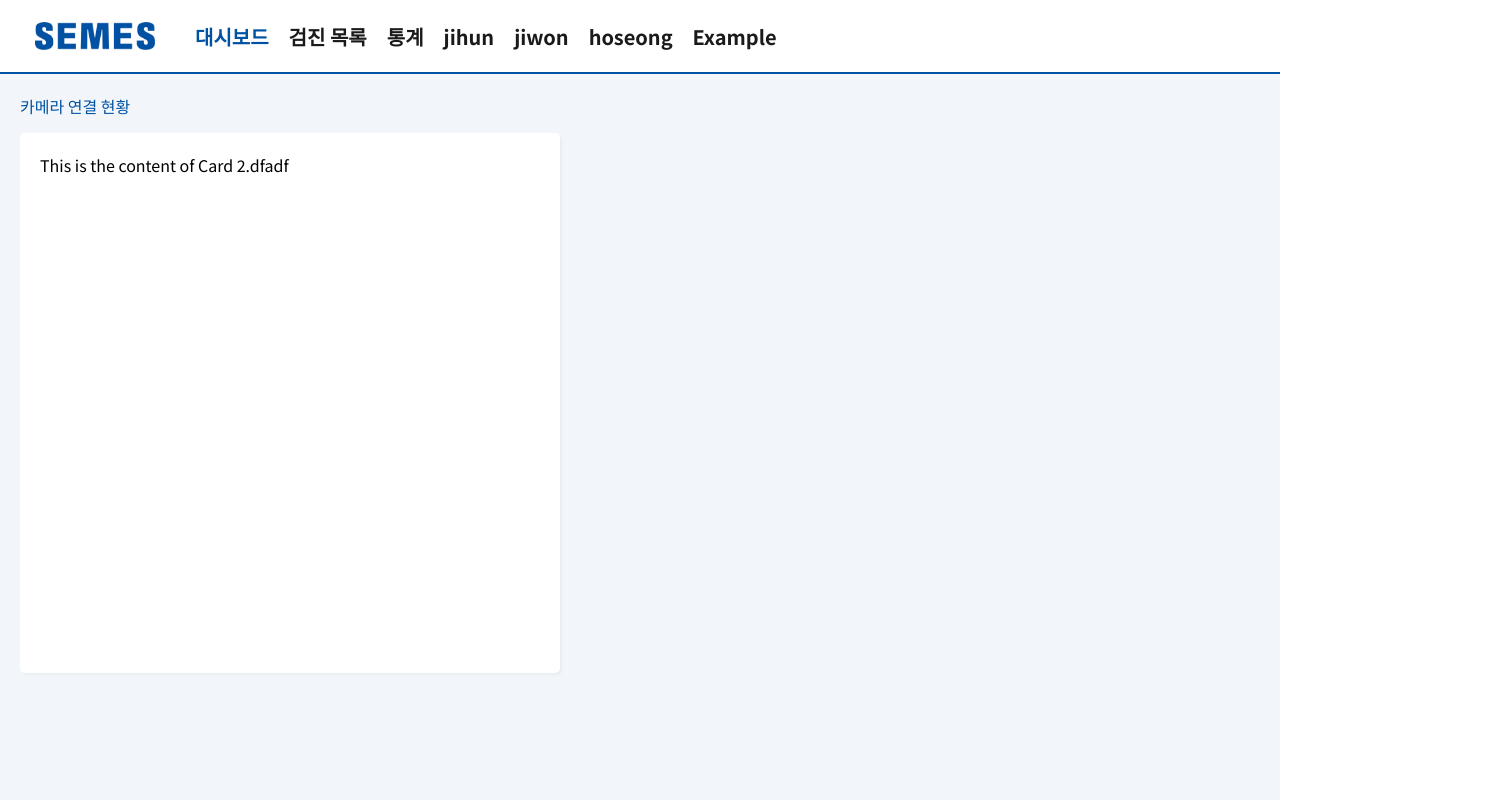
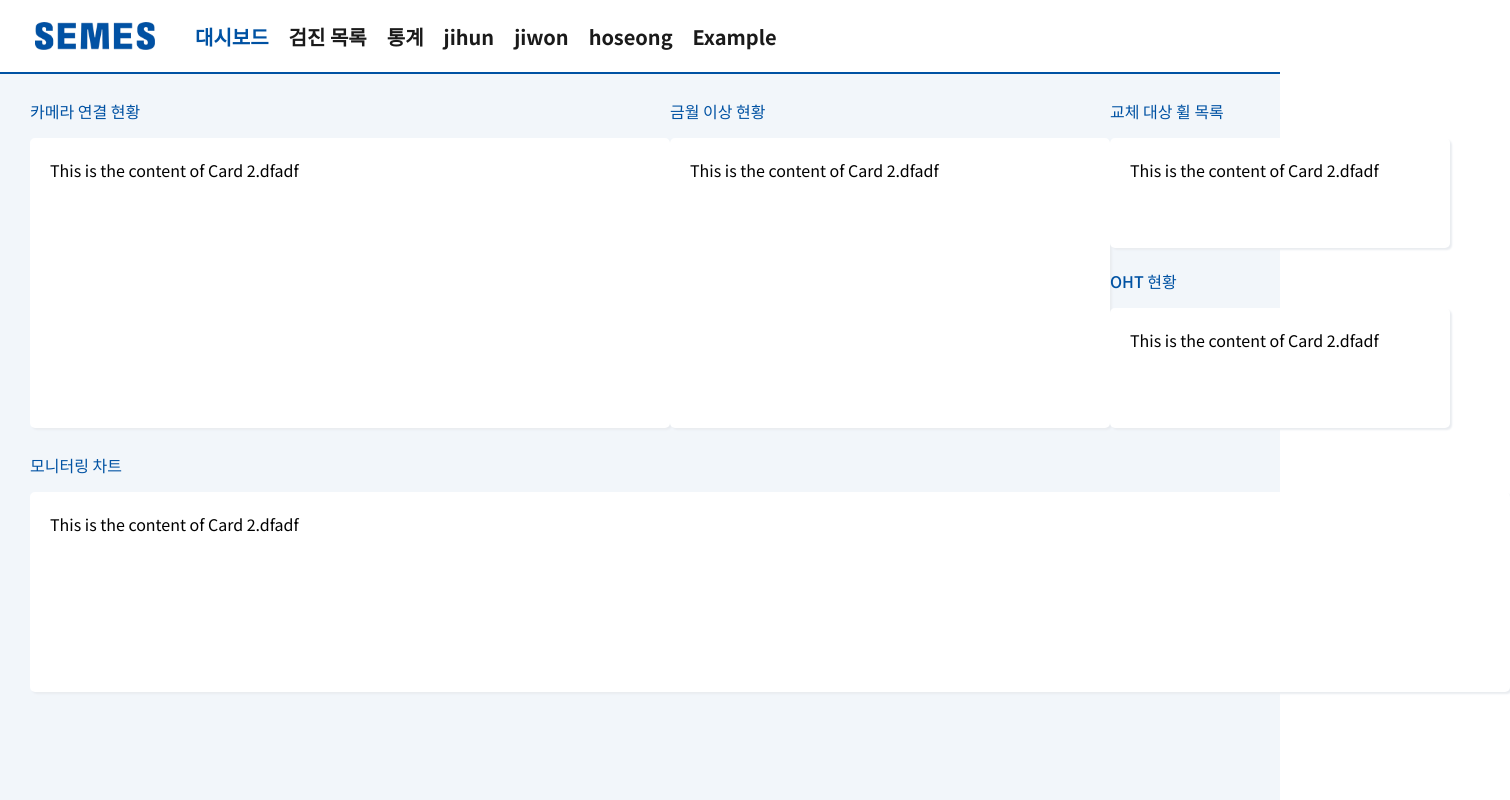
Before and after one commit to luke1546/Sebakwi, a React (Create React App) app in the folder Sebakwi-fe/: page / in a window 1280 px wide. Shown: the whole page, 1510 px wide, since content can reach past the window. Built offline with nearby package versions, Linux system fonts and the light colour scheme.

Commit message:
[feat] 24.04.29 main card 생성

```diff
--- a/Sebakwi-fe/src/components/Card/Card_style.tsx
+++ b/Sebakwi-fe/src/components/Card/Card_style.tsx
@@ -7,7 +7,7 @@ type CardContentProps = {
 };
 
 export const CardContainer = styled.div`
-  margin: 20px;
+  /* margin: 20px; */
 `;
 
 export const CardTitle = styled.div`
--- a/Sebakwi-fe/src/pages/Dashboard/DashBoard.tsx
+++ b/Sebakwi-fe/src/pages/Dashboard/DashBoard.tsx
@@ -4,9 +4,27 @@ import Card from '../../components/Card/Card';
 export default function DashBoradPage() {
   return (
     <styled.DashboardContainer>
-      <Card title="카메라 연결 현황" width="500px" height="500px">
-        <div>This is the content of Card 2.dfadf</div>
-      </Card>
+      <styled.CardContainer>
+        <Card title="카메라 연결 현황" width="600px" height="250px">
+          <div>This is the content of Card 2.dfadf</div>
+        </Card>
+        <Card title="금월 이상 현황" width="400px" height="250px">
+          <div>This is the content of Card 2.dfadf</div>
+        </Card>
+        <styled.SideCard>
+          <Card title="교체 대상 휠 목록" width="300px" height="70px">
+            <div>This is the content of Card 2.dfadf</div>
+          </Card>
+          <Card title="OHT 현황" width="300px" height="80px">
+            <div>This is the content of Card 2.dfadf</div>
+          </Card>
+        </styled.SideCard>
+      </styled.CardContainer>
+      <styled.CardContainer>
+        <Card title="모니터링 차트" width="1440px" height="160px">
+          <div>This is the content of Card 2.dfadf</div>
+        </Card>
+      </styled.CardContainer>
     </styled.DashboardContainer>
   );
 }
--- a/Sebakwi-fe/src/pages/Dashboard/DashBoard_style.tsx
+++ b/Sebakwi-fe/src/pages/Dashboard/DashBoard_style.tsx
@@ -4,5 +4,20 @@ import { PALETTE } from 'styles';
 export const DashboardContainer = styled.div`
   height: calc(100vh - 74px);
   display: flex;
+  flex-direction: column;
   background-color: ${PALETTE.LIGHT_BLUE};
+  padding: 0px 30px;
 `;
+
+export const CardContainer = styled.div`
+  width: 100%;
+  display: flex;
+  justify-content: space-between;
+  padding-top: 25px;
+`;
+
+export const SideCard = styled.div`
+  display: flex;
+  flex-direction: column;
+  justify-content: space-between;
+`;
```
